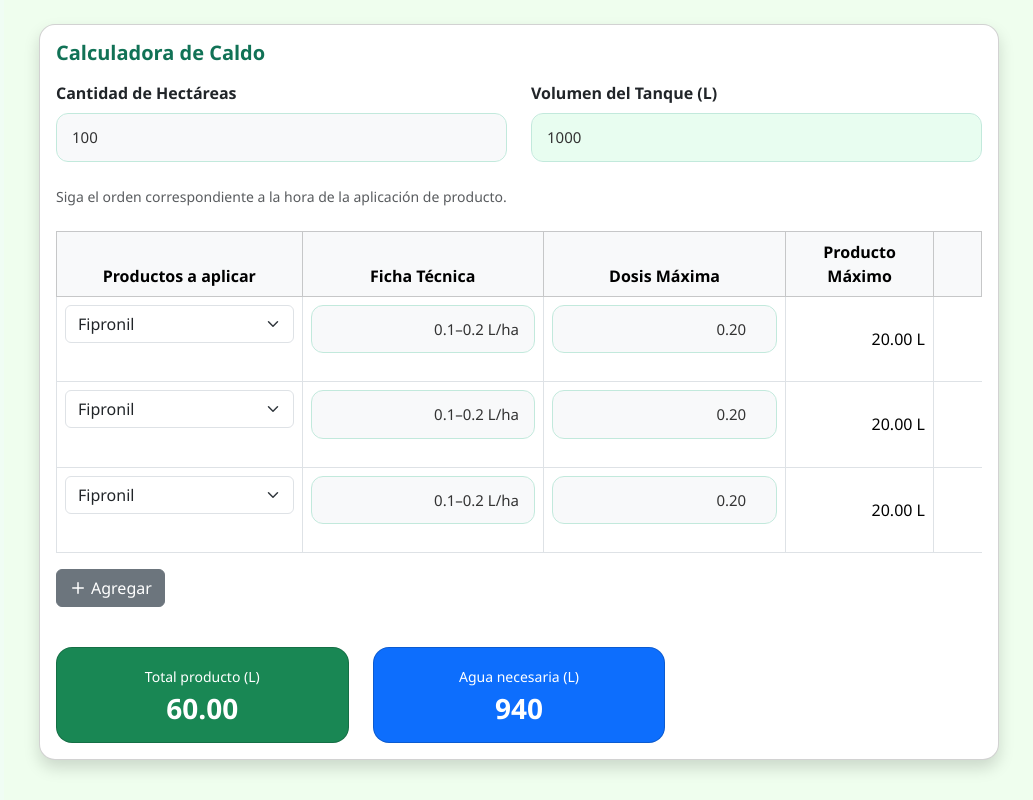
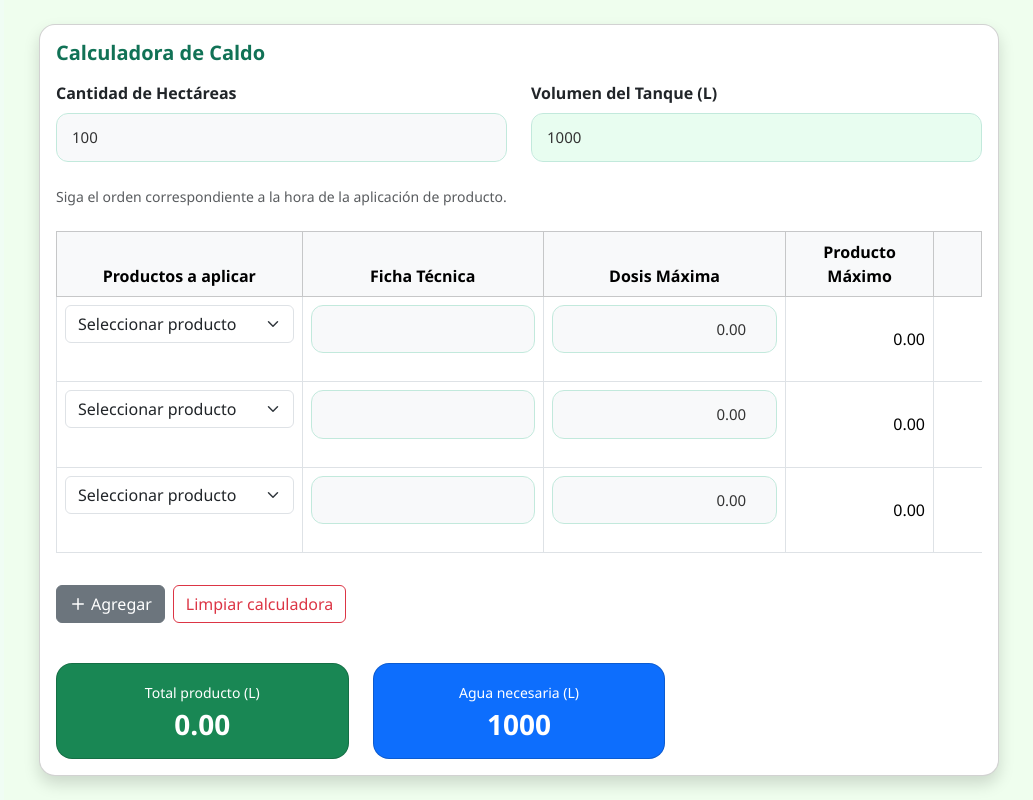
Before and after one commit to juanro03/Terrax_App_PF_G3, a React (Create React App) app in the folder frontend/: page /calculadora in a window 1280 px wide. Shown: the whole page, without its empty margins (246-1279 px from the left). Built offline with nearby package versions, Linux system fonts and the light colour scheme.

Commit message:
Reset de calculadora + mejoras front

```diff
--- a/frontend/package.json
+++ b/frontend/package.json
@@ -10,9 +10,11 @@
     "@testing-library/user-event": "^13.5.0",
     "axios": "^1.9.0",
     "bootstrap": "^5.3.6",
+    "chart.js": "^4.4.9",
     "lucide-react": "^0.506.0",
     "react": "^19.1.0",
     "react-bootstrap": "^2.10.10",
+    "react-chartjs-2": "^5.3.0",
     "react-dom": "^19.1.0",
     "react-icons": "^5.5.0",
     "react-router-dom": "^7.5.3",
--- a/frontend/src/components/Calculadora/Calculadora.jsx
+++ b/frontend/src/components/Calculadora/Calculadora.jsx
@@ -129,9 +129,9 @@ const PRODUCTS = [
 ];
 
 const DEFAULT_ROWS = [
-  { id: 1, productId: PRODUCTS[0].id, area: 0, dose: 0 },
-  { id: 2, productId: PRODUCTS[0].id, area: 0, dose: 0 },
-  { id: 3, productId: PRODUCTS[0].id, area: 0, dose: 0 },
+  { id: 1, productId: "", area: 0, dose: 0 },
+  { id: 2, productId: "", area: 0, dose: 0 },
+  { id: 3, productId: "", area: 0, dose: 0 },
 ];
 
 function Calculadora() {
@@ -145,6 +145,12 @@ function Calculadora() {
     () => PRODUCTS.find((p) => p.id === productId) ?? PRODUCTS[0],
     [productId]
   );
+
+  const resetCalculator = () => {
+    setCantHa(0);
+    setTankVolume(0);
+    setRows([]);
+  };
 
   // Totales
   const totals = useMemo(() => {
@@ -252,6 +258,7 @@ function Calculadora() {
                           updateRow(row.id, "productId", e.target.value)
                         }
                       >
+                        <option value="">Seleccionar producto</option>
                         {PRODUCTS.map((p) => (
                           <option key={p.id} value={p.id}>
                             {p.name}
@@ -310,6 +317,7 @@ function Calculadora() {
           </Table>
         </div>
 
+        <div className="d-flex gap-2 mt-3">
           <Button
             variant="secondary"
             className="d-flex align-items-center gap-1"
@@ -317,6 +325,11 @@ function Calculadora() {
           >
             <Plus size={18} /> Agregar
           </Button>
+
+          <Button variant="outline-danger" onClick={resetCalculator}>
+            Limpiar calculadora
+          </Button>
+        </div>
 
         {/* Resultados */}
         <Row className="mt-4 gy-3">
--- a/frontend/src/components/Inicio/Inicio.jsx
+++ b/frontend/src/components/Inicio/Inicio.jsx
@@ -12,7 +12,7 @@ import {
   LineElement,
   Tooltip,
   Legend,
-  Title
+  Title,
 } from "chart.js";
 import { Line } from "react-chartjs-2";
 
@@ -43,9 +43,9 @@ const Inicio = () => {
         data: [0.45, 0.52, 0.61, 0.57, 0.49],
         borderColor: "#28a745",
         backgroundColor: "rgba(40, 167, 69, 0.2)",
-        tension: 0.3
-      }
-    ]
+        tension: 0.3,
+      },
+    ],
   };
 
   const ndviOptions = {
@@ -54,24 +54,24 @@ const Inicio = () => {
       title: {
         display: true,
         text: "Evolución NDVI (últimos 5 meses)",
-        color: "#333333"
+        color: "#333333",
       },
       legend: {
         labels: {
-          color: "#333333"
-        }
-      }
+          color: "#333333",
+        },
+      },
     },
     scales: {
       x: {
         ticks: { color: "#333333" },
-        grid: { color: "#dddddd" }
+        grid: { color: "#dddddd" },
       },
       y: {
         ticks: { color: "#333333" },
-        grid: { color: "#dddddd" }
-      }
-    }
+        grid: { color: "#dddddd" },
+      },
+    },
   };
 
   return (
@@ -83,20 +83,20 @@ const Inicio = () => {
           padding: "3rem 0",
         }}
       >
-        <Container>
+        <Container className="ps-5">
           <h1 className="display-4 fuente-bonita">Bienvenido a Terrax</h1>
           <p className="lead fuente-bonita">
             Gestiona tus lotes agrícolas, monitorea índices y planifica tu
             producción en un solo lugar.
           </p>
-          <Button variant="success" size="lg">
+          <Button variant="success" size="lg" href="/VerCampos">
             Ver Mis Campos
           </Button>
         </Container>
       </section>
 
       {/* 2) Carrusel */}
-      <Container fluid style={{ padding: "2rem 0"}}>
+      <Container fluid className="ps-2">
         <Row className="justify-content-center">
           <Col lg={10}>
             <Carrusel />
@@ -105,7 +105,7 @@ const Inicio = () => {
       </Container>
 
       {/* 3) Widgets y Tarjetas informativas */}
-      <Container style={{ padding: "2rem 0"}}>
+      <Container style={{ padding: "2rem 0" }}>
         <Row className="g-4">
           {/* 3.1) WeatherWidget */}
           <Col md={6}>
@@ -171,14 +171,18 @@ const Inicio = () => {
               <Card.Body>
                 <Accordion>
                   <Accordion.Item eventKey="0">
-                    <Accordion.Header>Funcionalidad de Mapeo NDVI</Accordion.Header>
+                    <Accordion.Header>
+                      Funcionalidad de Mapeo NDVI
+                    </Accordion.Header>
                     <Accordion.Body>
                       Ahora Terrax permite cargar imágenes multiespectrales para
                       generar mapas NDVI detallados y tomar decisiones precisas.
                     </Accordion.Body>
                   </Accordion.Item>
                   <Accordion.Item eventKey="1">
-                    <Accordion.Header>Nuevo Módulo de Pronóstico</Accordion.Header>
+                    <Accordion.Header>
+                      Nuevo Módulo de Pronóstico
+                    </Accordion.Header>
                     <Accordion.Body>
                       Hemos integrado el pronóstico del clima a 7 días para
                       optimizar tu planificación. Verás alertas meteorológicas
@@ -200,7 +204,7 @@ const Inicio = () => {
       </Container>
 
       {/* 4) Footer */}
-      <footer style={{padding: "1.5rem 0" }}>
+      <footer style={{ padding: "1.5rem 0" }}>
         <Container className="text-center text-muted">
           © 2025 Terrax. Todos los derechos reservados.
         </Container>
```
Also changed, not shown: 2 other files (tests, documents, lock files or other folders). Lines whose indentation alone changed are shown as unchanged.
